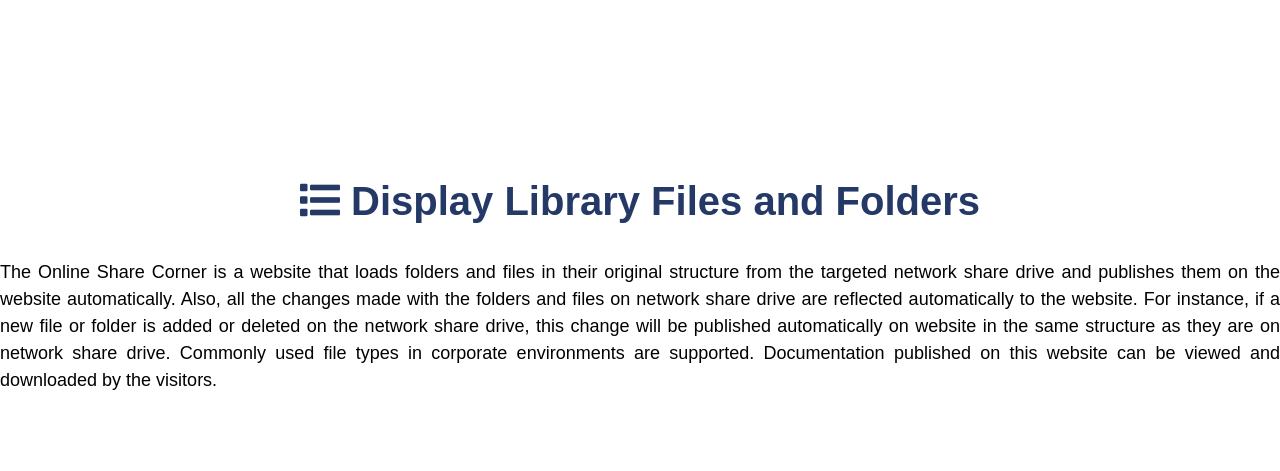
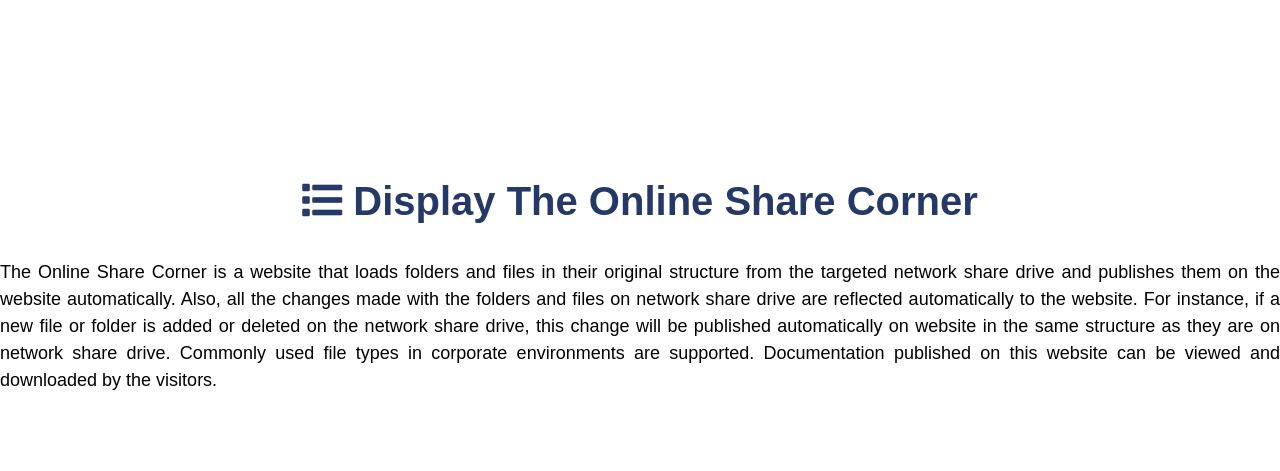
Before and after one commit to veli-rexhepi/OnlineShareCorner, a PHP site: page / in a window 1280 px wide. Shown: the part 172-643 px from the top of the page. Run offline with PHP 8.4, Linux system fonts and the light colour scheme; data comes from the database, SQL or seed files in the repository.

Commit message:
Update index.php

```diff
--- a/index.php
+++ b/index.php
@@ -29,7 +29,7 @@
                     <div class="firstArticleTitle-holder">
                         <h5 class="firstArticleTitle">
                             <i class="fas fa-list"></i>
-                            Display Library Files and Folders
+                            Display The Online Share Corner
                         </h5>
                     </div>
                 </a>
```
